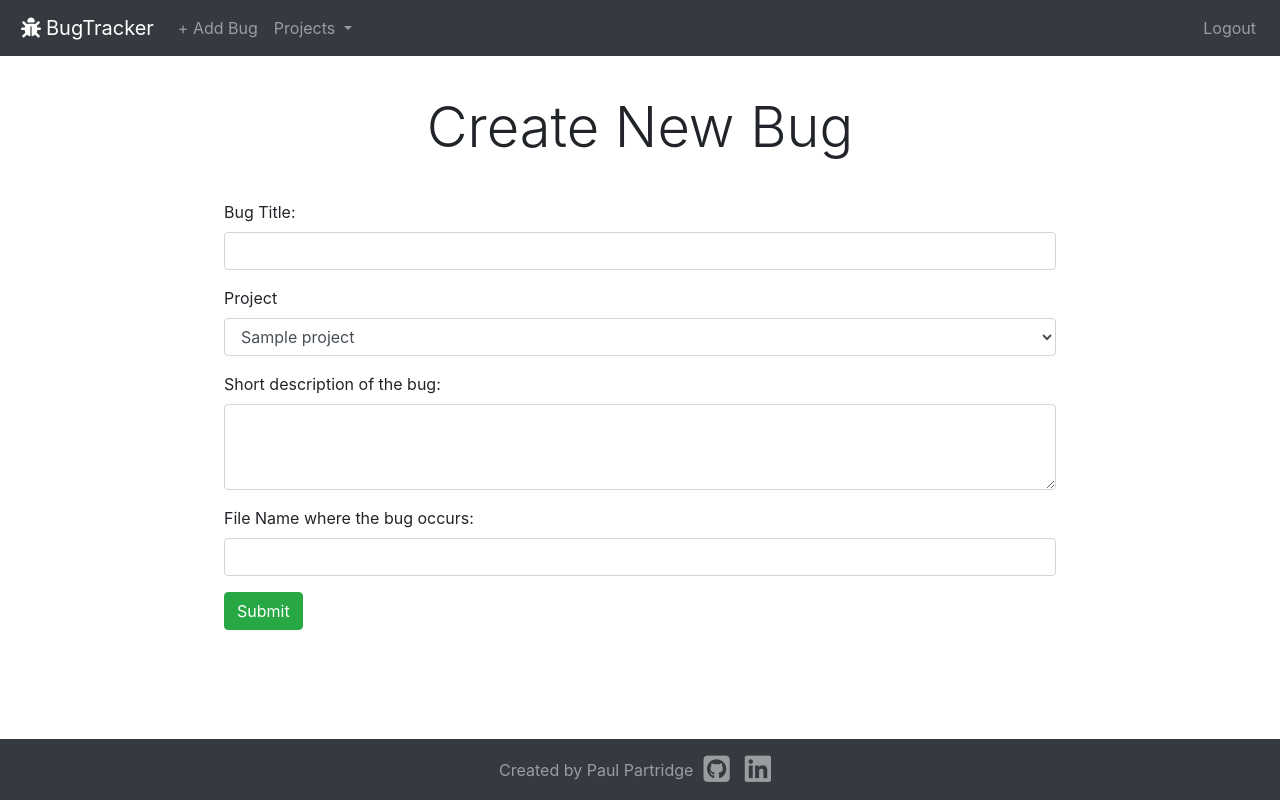
After one commit to partridgep/bugtracker, a Django app: page /bugs/create/ in a window 1280 px wide. The commit adds this page. Run offline with Django 3.2, Linux system fonts and the light colour scheme; a user stored in the database is signed in; tables that the repository leaves empty hold one stand-in row (values such as "Sample post"); some libraries are stand-ins or nearby versions.

Commit message:
adds new add bug button and ability to delete bugs

```diff
--- a/bugtracker/settings.py
+++ b/bugtracker/settings.py
@@ -30,10 +30,10 @@ BASE_DIR = Path(__file__).resolve(strict=True).parent.parent
 SECRET_KEY = config('SECRET_KEY')
 
 # SECURITY WARNING: don't run with debug turned on in production!
-DEBUG = False
+DEBUG = True
 
 # ALLOWED_HOSTS = []
-ALLOWED_HOSTS = ['*']
+# ALLOWED_HOSTS = ['*']
 
 
 # Application definition
@@ -148,6 +148,6 @@ EMAIL_USE_SSL = False
 # Production settings - Uncomment before deploying to Heroku
 
 '''
-'''
 import django_heroku
 django_heroku.settings(locals())
+'''
--- a/main_app/static/css/style.css
+++ b/main_app/static/css/style.css
@@ -124,6 +124,10 @@ i {
 .resolved {
   color: green;
   font-style: italic;
+}
+
+.delete {
+  margin-bottom: 20px;
 }
 
 .bug-display {
--- /dev/null
+++ b/main_app/templates/bugs/create_bug.html
@@ -0,0 +1,34 @@
+{% extends 'extended-base.html' %}
+
+{% block child %}
+    <h1 class="display-4 title center-text addition-title">Create New Bug</h1>
+
+    <form action="{% url 'create_bug' %}" method="post" class="form">
+        {% if error_messsage %}<p class="red-text">{{ error_message }}</p>{% endif %}
+        {% csrf_token %}
+        <div class="form-group">
+            <label for="bug_title">Bug Title:</label>
+            <input type="text" name="bug_title" class="form-control">
+        </div>
+
+        <div class="form-group">
+            <label for="project">Project</label>
+            <select class="form-control" id="project" name="project">
+                {% for project in projects %}
+                    <option value={{project.id}}>{{project.name}}</option>
+                {% endfor %}
+            </select>
+          </div>
+
+        <div class="form-group">
+            <label for="description">Short description of the bug:</label>
+            <textarea type="text" name="description" class="form-control" rows="3"></textarea>
+        </div>
+        <div class="form-group">
+            <label for="file_name">File Name where the bug occurs:</label>
+            <input type="text" name="file_name" class="form-control">
+        </div>
+        <input type="submit" value="Submit" class="btn btn-success">
+    </form>
+
+{% endblock %}
--- a/main_app/templates/bugs/detail.html
+++ b/main_app/templates/bugs/detail.html
@@ -8,6 +8,7 @@
 
             {% if bug.resolved %}
             <p class="resolved"> Resolved! </p>
+            <a href="{% url 'delete_bug' bug.id %}"><button type="button" class="btn btn-danger delete">Delete</button></a>
             {% endif %}
 
             <p>Logged by {{ bug.user }} <span class="bug-creation-time">{{bug.created_at}}</span></p>
--- a/main_app/templates/extended-base.html
+++ b/main_app/templates/extended-base.html
@@ -10,6 +10,9 @@
 
       <div class="collapse navbar-collapse" id="navbarSupportedContent">
         <ul class="navbar-nav mr-auto">
+          <li class="nav-item">
+            <a class="nav-link" href="{% url 'create_bug' %}"">+ Add Bug</a>
+          </li>
           <li class="nav-item dropdown">
             <a class="nav-link dropdown-toggle" href="#" id="navbarDropdown" role="button" data-toggle="dropdown" aria-haspopup="true" aria-expanded="false">
               Projects
--- a/main_app/urls.py
+++ b/main_app/urls.py
@@ -9,7 +9,9 @@ urlpatterns = [
     path('projects/<int:project_id>/', views.project_detail, name='project_detail'),
     path('projects/<int:project_id>/add_teammates', views.add_teammates, name='add_teammates'),
     path('bugs/create/<int:project_id>/', views.add_bug_to_project, name='project_bug_create'),
+    path('bugs/create/', views.create_bug, name='create_bug'),
     path('bugs/<int:bug_id>/resolve/', views.resolve_bug, name='resolve_bug'),
+    path('bugs/<int:bug_id>/delete/', views.delete_bug, name='delete_bug'),
     path('bugs/<int:bug_id>/add_screenshot/', views.add_screenshot, name='add_screenshot'),
     path('bugs/<int:bug_id>/add_comment/', views.add_comment, name='add_comment'),
     path('bugs/<int:bug_id>/', views.bug_detail, name='bug_detail'),
--- a/main_app/views.py
+++ b/main_app/views.py
@@ -156,8 +156,6 @@ def add_teammates(request, project_id):
       })
 
 
-
-
 @login_required
 def add_project(request):
     # get all projects
@@ -251,6 +249,29 @@ def project_detail(request, project_id):
     })
 
 @login_required
+def create_bug(request):
+    projects = Project.objects.filter(teammates=request.user)
+    user = request.user
+
+    # if submitting the form
+    if request.method == "POST":
+      # create bug in database
+      title = request.POST.get("bug_title")
+      description = request.POST.get("description")
+      file_name = request.POST.get("file_name")
+      project_id = request.POST.get("project")
+      print(project_id)
+      project = Project.objects.get(id=project_id)
+      bug = Bug(title=title, description=description, file_name=file_name, project=project, user=user)
+      bug.save()
+
+      # redirect to bug detail page
+      return redirect('bug_detail', bug_id=bug.id)
+
+    # if GET request, show the form
+    return render(request, 'bugs/create_bug.html', {'projects': projects})
+
+@login_required
 def add_bug_to_project(request, project_id):
     projects = Project.objects.filter(teammates=request.user)
     project = Project.objects.get(id=project_id)
@@ -258,13 +279,12 @@ def add_bug_to_project(request, project_id):
 
     # if submitting the form
     if request.method == "POST":
-      # create project in database
+      # create byg in database
       title = request.POST.get("bug_title")
       description = request.POST.get("description")
       file_name = request.POST.get("file_name")
       bug = Bug(title=title, description=description, file_name=file_name, project=project, user=user)
       bug.save()
-      # print(bug.seen_by_bug_set.all())
 
       # redirect to bug detail page
       return redirect('bug_detail', bug_id=bug.id)
@@ -291,6 +311,13 @@ def resolve_bug(request, bug_id):
   bug.resolved = True
   bug.save()
   return redirect('bug_detail', bug_id=bug_id)
+
+@login_required
+def delete_bug(request, bug_id):
+  projects = Project.objects.filter(teammates=request.user)
+  bug = Bug.objects.get(id=bug_id)
+  bug.delete()
+  return redirect('index')
 
 @login_required
 def add_screenshot(request, bug_id):
```
